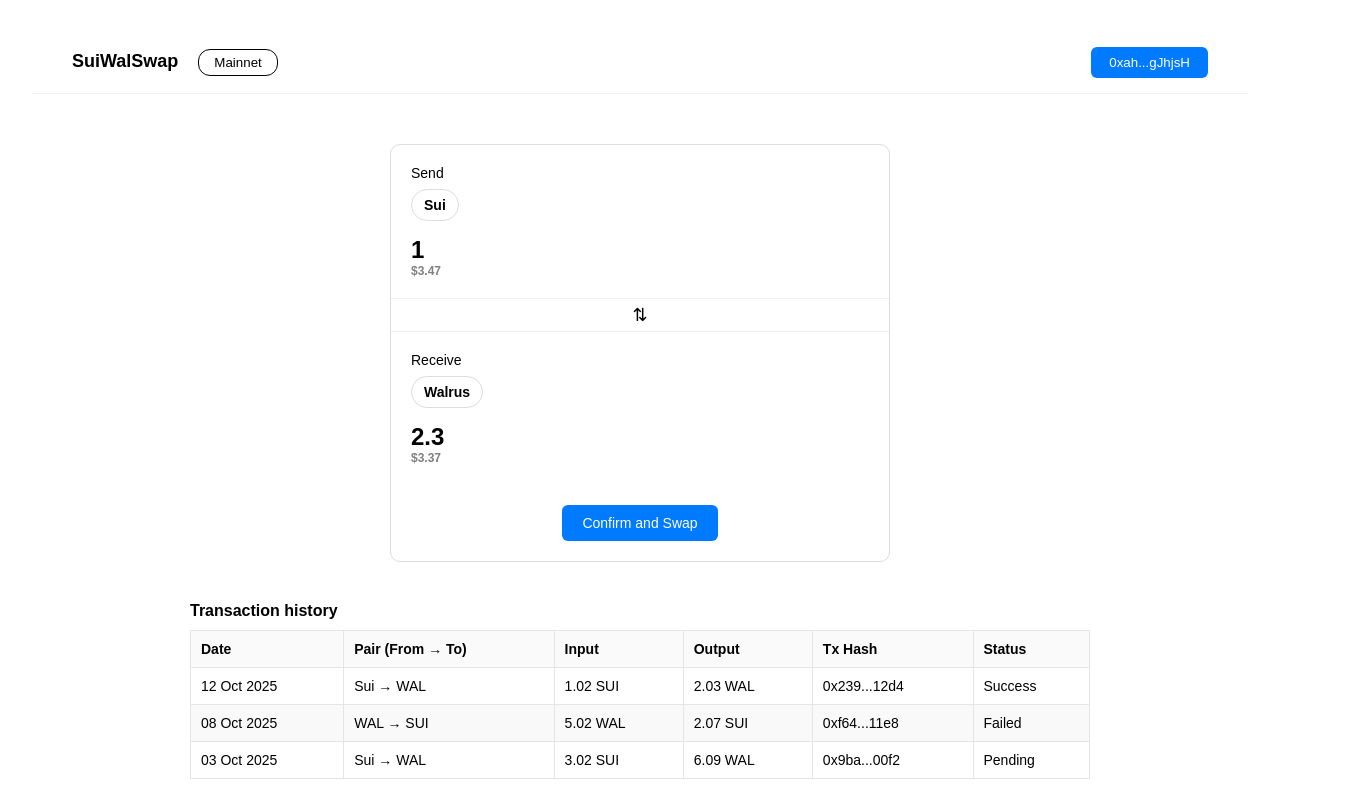
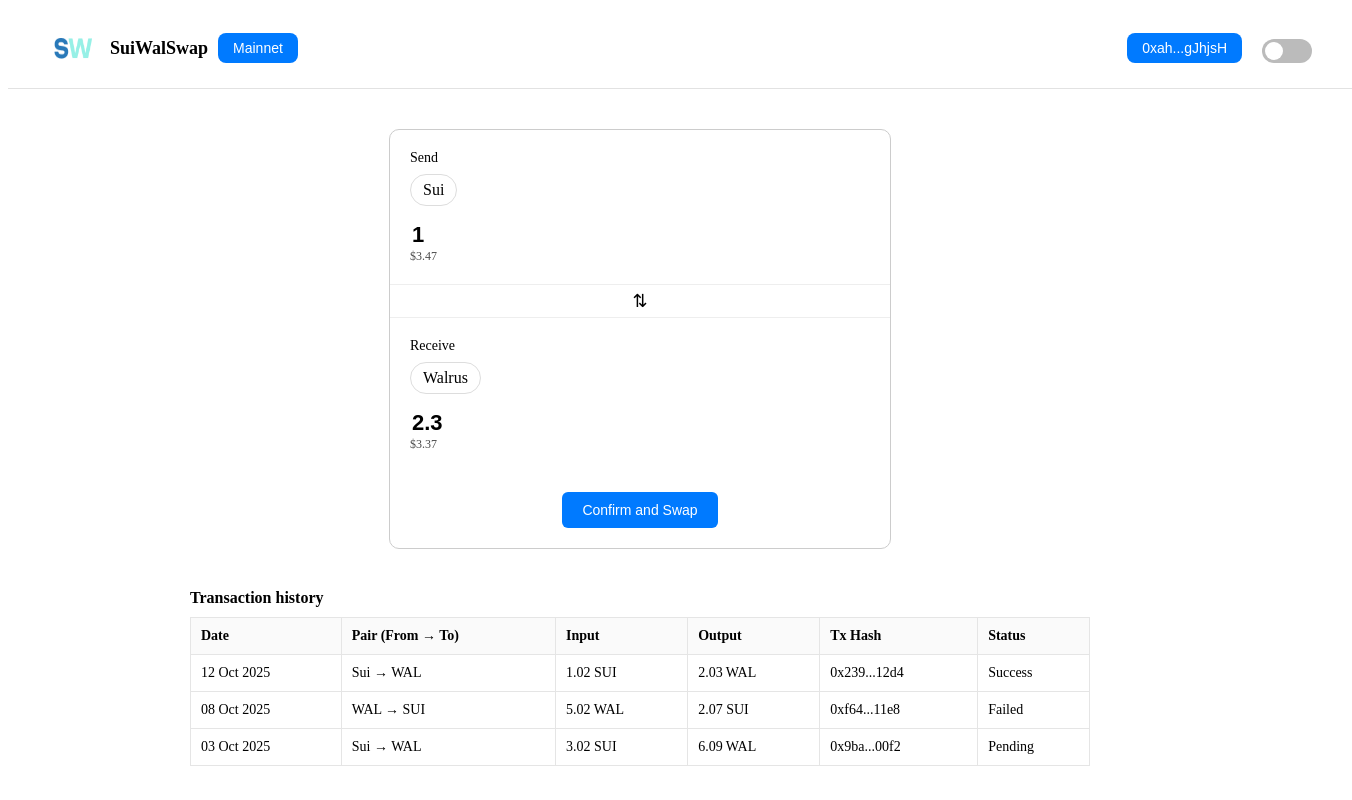
Before and after one commit to N3xt-Ep0ch-L4bs/SuiWalSwap-frontend, a React (Vite) app: page / in a window 1280 px wide. Shown: the top 800 px of the page, 1352 px wide, since content can reach past the window. Built offline with nearby package versions, Linux system fonts and the light colour scheme.

Commit message:
Third commit

```diff
--- a/src/App.css
+++ b/src/App.css
@@ -1,97 +1,158 @@
-#root {
-  max-width: 1280px;
-  margin: 0 auto;
-  padding: 2rem;
-  text-align: center;
+/* Light & Dark Theme Variables */
+:root[data-theme="light"] {
+  --bg-color: #f5f5f5;
+  --text-color: #333;
+  --card-bg: white;
+  --border-color: #ddd;
 }
 
-body {
-  margin: 0;
-  padding: 0;
-  font-family: Arial, sans-serif;
-  background: #ffffff;
-  color: #000;
+:root[data-theme="dark"] {
+  --bg-color: #121212;
+  --text-color: #f5f5f5;
+  --card-bg: #1e1e1e;
+  --border-color: #333;
 }
 
-.swap-page {
-  width: 100%;
-  display: flex;
-  flex-direction: column;
-  align-items: center;
+/* Apply globals */
+body, .swap-page {
+  background-color: var(--bg-color);
+  color: var(--text-color);
 }
 
+/* Toggle Switch */
+.theme-toggle {
+  position: relative;
+  display: inline-block;
+  width: 50px;
+  height: 24px;
+  margin-left: 20px;
+}
+
+.theme-toggle input {
+  opacity: 0;
+  width: 0;
+  height: 0;
+}
+
+.slider {
+  position: absolute;
+  cursor: pointer;
+  top: 0;
+  left: 0;
+  right: 0;
+  bottom: 0;
+  background-color: #bbb;
+  transition: 0.4s;
+  border-radius: 34px;
+}
+
+.slider:before {
+  position: absolute;
+  content: "";
+  height: 18px;
+  width: 18px;
+  left: 3px;
+  bottom: 3px;
+  background-color: white;
+  transition: 0.4s;
+  border-radius: 50%;
+}
+
+input:checked + .slider {
+  background-color: #4caf50;
+}
+
+input:checked + .slider:before {
+  transform: translateX(26px);
+}
+
+
+/* ===== Navbar ===== */
 .navbar {
   width: 100%;
   padding: 15px 40px;
-  box-sizing: border-box;
   display: flex;
   justify-content: space-between;
   align-items: center;
-  border-bottom: 1px solid #f0f0f0;
+  border-bottom: 1px solid #e2e2e2;
+}
+
+.navbar img {
+  height: 50px;
+  width: 50px;
+  margin-right: 2px;
+}
+
+.nav-left {
+  display: flex;
+  align-items: center;
+  gap: 10px;
 }
 
 .logo-text {
   font-size: 18px;
   font-weight: bold;
-  margin-right: 20px;
 }
 
-.network-btn {
-  border: 1px solid #000;
-  background: #fff;
-  padding: 5px 15px;
-  border-radius: 12px;
+.network-btn,
+.wallet-btn,
+.theme-toggle-btn {
+  padding: 7px 15px;
+  border-radius: 8px;
   cursor: pointer;
+  border: none;
+  font-size: 14px;
 }
 
-.wallet-btn {
+/* Light Mode Button Styling */
+.swap-page.light .network-btn,
+.swap-page.light .wallet-btn {
   background: #007aff;
-  color: #fff;
-  border: none;
-  padding: 8px 18px;
-  border-radius: 6px;
-  cursor: pointer;
+  color: white;
 }
 
+.swap-page.light .theme-toggle-btn {
+  background: #333;
+  color: #fff;
+}
+
+/* Dark Mode Button Styling */
+.swap-page.dark .network-btn,
+.swap-page.dark .wallet-btn {
+  background: #1e88e5;
+  color: white;
+}
+
+.swap-page.dark .theme-toggle-btn {
+  background: #ddd;
+  color: #000;
+}
+
+/* ===== Content Wrapper ===== */
 .content-wrapper {
   max-width: 900px;
   width: 100%;
-  text-align: center;
-  padding: 50px 20px;
+  padding: 40px 20px;
+  margin: 0 auto;
 }
 
-.page-title {
-  font-size: 24px;
-  font-weight: bold;
-  margin-bottom: 5px;
-}
-
-.subtitle {
-  font-size: 14px;
-  color: #555;
-  margin-bottom: 40px;
-}
-
-.swap-box-placeholder,
-.history-placeholder {
-  border: 1px dashed #ccc;
-  padding: 40px;
-  margin-bottom: 30px;
-  border-radius: 8px;
-}
+/* ===== Swap Box ===== */
 .swap-box {
   width: 100%;
   max-width: 500px;
-  border: 1px solid #ddd;
   border-radius: 10px;
   margin: 0 auto 40px auto;
-  box-sizing: border-box;
+  border: 1px solid #ccc;
   overflow: hidden;
+}
+
+/* Adjust border color based on theme */
+.swap-page.dark .swap-box {
+  border: 1px solid #444;
 }
 
 .swap-section {
   padding: 20px;
-  text-align: left;
   position: relative;
 }
 
@@ -110,21 +171,28 @@ body {
   cursor: pointer;
 }
 
-.token-name {
-  font-size: 14px;
-  font-weight: bold;
+.swap-page.dark .token-select {
+  border: 1px solid #666;
 }
 
 .amount-display {
-  font-size: 24px;
+  margin-top: 5px;
+}
+
+.amount-input {
+  width: 100px;
+  font-size: 22px;
   font-weight: bold;
-  margin-top: 5px;
+  border: none;
+  outline: none;
+  background: transparent;
+  color: inherit;
 }
 
 .amount-sub {
   display: block;
   font-size: 12px;
-  color: gray;
+  opacity: 0.7;
 }
 
 .swap-divider {
@@ -135,6 +203,11 @@ body {
   border-bottom: 1px solid #eee;
 }
 
+.swap-page.dark .swap-divider {
+  border-color: #444;
+}
+
+/* Confirm Button */
 .confirm-container {
   text-align: center;
   padding: 20px;
@@ -150,6 +223,11 @@ body {
   font-size: 14px;
 }
 
+.swap-page.dark .confirm-btn {
+  background: #1e88e5;
+}
+
+/* ===== Transaction Table ===== */
 .txn-table-wrapper {
   width: 100%;
   max-width: 900px;
@@ -177,18 +255,24 @@ body {
   text-align: left;
 }
 
+.swap-page.dark .txn-table th,
+.swap-page.dark .txn-table td {
+  border: 1px solid #555;
+}
+
 .txn-table th {
   background-color: #fafafa;
   font-weight: bold;
 }
 
-.txn-table tr:nth-child(even) {
-  background-color: #f9f9f9;
+.swap-page.dark .txn-table th {
+  background: #1f1f1f;
 }
 
+/* ===== Footer ===== */
 .footer {
   text-align: center;
   padding: 20px 0;
   font-size: 12px;
-  color: gray;
+  opacity: 0.7;
 }
--- a/src/components/dashboard.jsx
+++ b/src/components/dashboard.jsx
@@ -2,10 +2,19 @@ import { useState } from "react";
 import "../App.css";
 
 function Dashboard() {
+  const [theme, setTheme] = useState("light");
+
+const toggleTheme = () => {
+  const newTheme = theme === "light" ? "dark" : "light";
+  setTheme(newTheme);
+  document.documentElement.setAttribute("data-theme", newTheme);
+};
+
+
   const [sendToken] = useState("Sui");
   const [receiveToken] = useState("Walrus");
-  const [sendAmount] = useState(1);
-  const [receiveAmount] = useState(2.3);
+  const [sendAmount, setSendAmount] = useState(1);
+  const [receiveAmount, setReceiveAmount] = useState(2.3);
 
   const data = [
     {
@@ -35,55 +44,65 @@ function Dashboard() {
   ];
 
   return (
-    <div className="swap-page">
-      {/* Navbar */}
+    <div className={`swap-page ${theme}`}>
       <nav className="navbar">
         <div className="nav-left">
+          <img src="src/assets/logo.png" />
           <span className="logo-text">SuiWalSwap</span>
           <button className="network-btn">Mainnet</button>
         </div>
+
         <div className="nav-right">
           <button className="wallet-btn">0xah...gJhjsH</button>
+          <label className="theme-toggle">
+  <input type="checkbox" onChange={toggleTheme} checked={theme === "dark"} />
+  <span className="slider"></span>
+</label>
+
         </div>
       </nav>
 
       <div className="content-wrapper">
-        {/* Swap Box */}
         <div className="swap-box">
-          {/* Send Section */}
           <div className="swap-section">
             <span className="section-title">Send</span>
             <div className="token-select">
               <span className="token-name">{sendToken}</span>
             </div>
             <div className="amount-display">
-              <span className="amount-num">{sendAmount}</span>
+              <input
+                type="number"
+                className="amount-input"
+                value={sendAmount}
+                onChange={(e) => setSendAmount(e.target.value)}
+              />
               <span className="amount-sub">$3.47</span>
             </div>
           </div>
 
-          {/* Divider Icon */}
           <div className="swap-divider">⇅</div>
 
-          {/* Receive Section */}
           <div className="swap-section">
             <span className="section-title">Receive</span>
             <div className="token-select">
               <span className="token-name">{receiveToken}</span>
             </div>
             <div className="amount-display">
-              <span className="amount-num">{receiveAmount}</span>
+              <input
+                type="number"
+                className="amount-input"
+                value={receiveAmount}
+                onChange={(e) => setReceiveAmount(e.target.value)}
+              />
               <span className="amount-sub">$3.37</span>
             </div>
           </div>
 
-          {/* Confirm Button */}
           <div className="confirm-container">
             <button className="confirm-btn">Confirm and Swap</button>
           </div>
         </div>
 
-        {/* Transaction Table */}
         <div className="txn-table-wrapper">
           <h3 className="txn-title">Transaction history</h3>
           <table className="txn-table">
@@ -112,6 +131,7 @@ function Dashboard() {
           </table>
         </div>
       </div>
+
       <footer className="footer">
         <p>Built by NEXT EPOCH LABS ✕</p>
       </footer>
```
Also changed, not shown: src/assets/logo.png (added).
